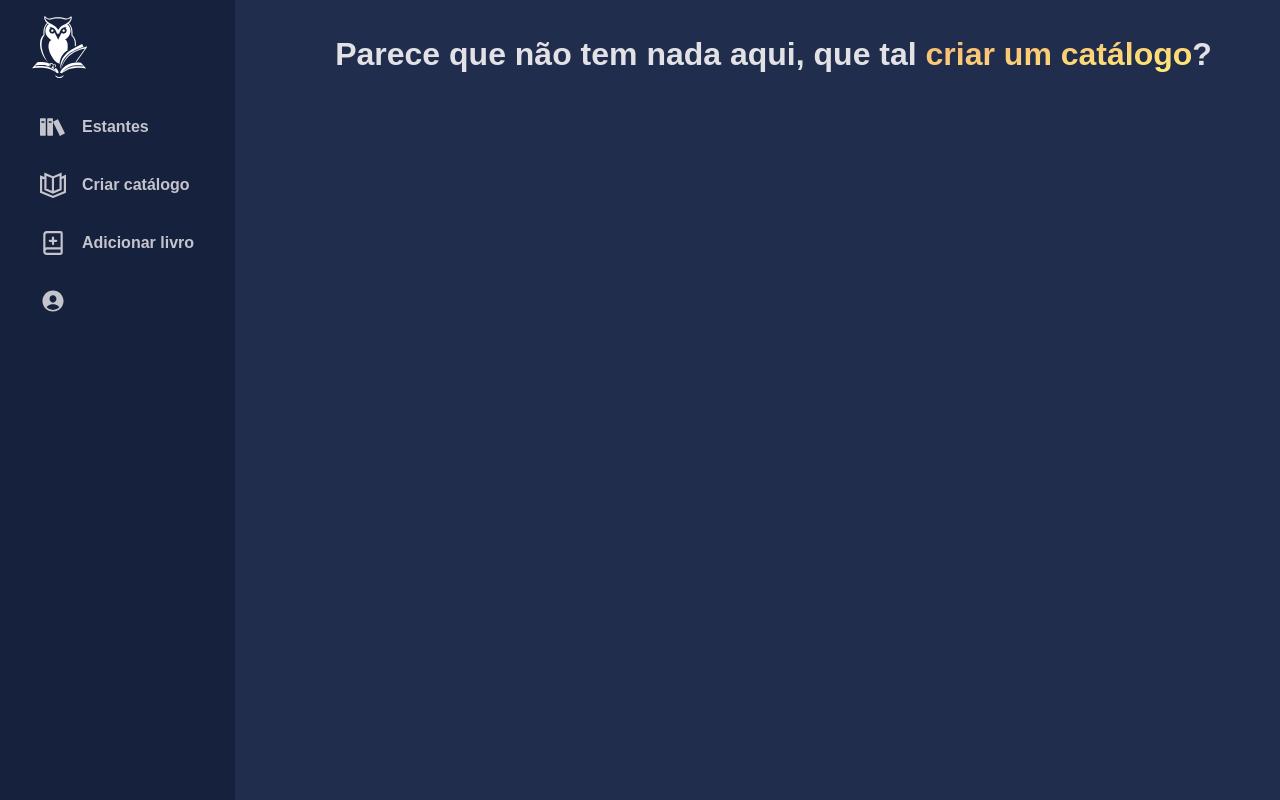
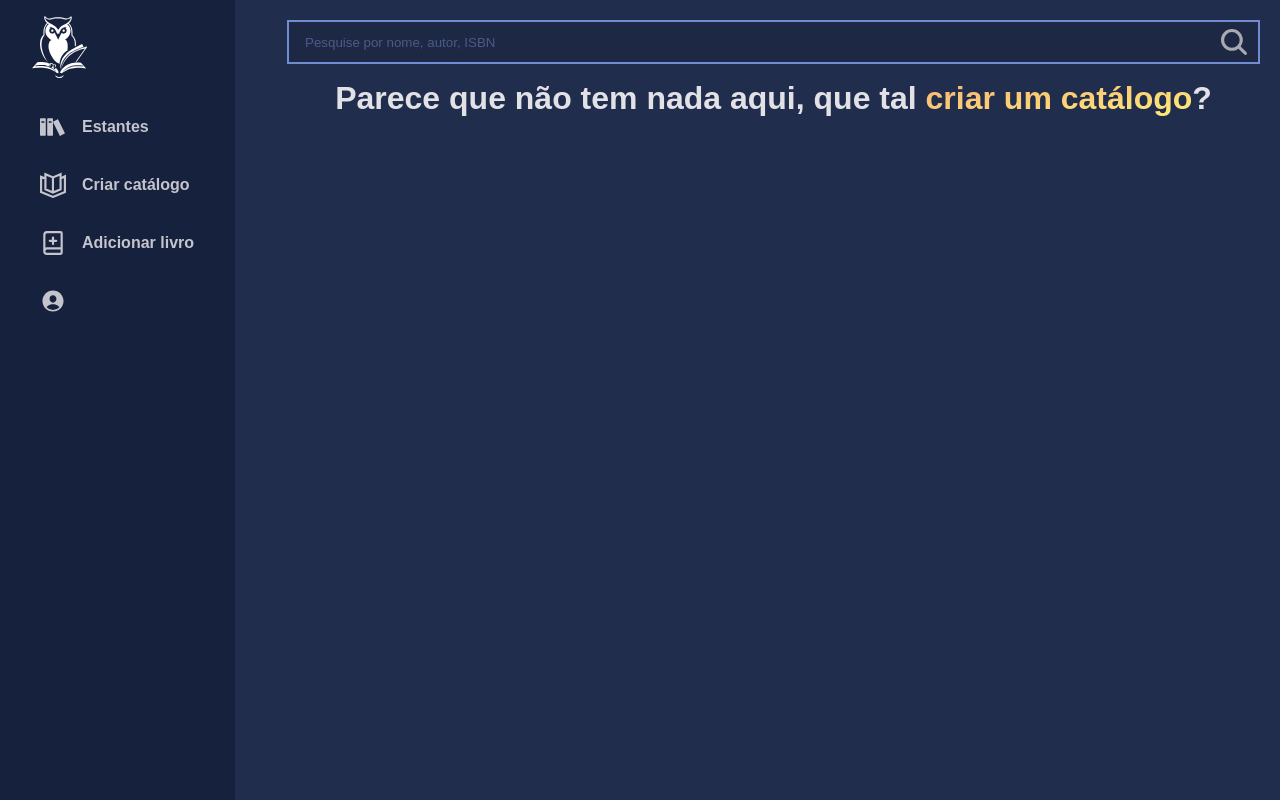
Before and after one commit to rebecaCaroba/direowl-tcc, a React (Vite) app: page /library in a window 1280 px wide. Built offline with nearby package versions, Linux system fonts and the light colour scheme; no server answers.

Commit message:
Desenvolvendo o filtro

```diff
--- a/src/components/ReadingSchedule/index.tsx
+++ b/src/components/ReadingSchedule/index.tsx
@@ -3,7 +3,6 @@ import { FaRegStopCircle } from "react-icons/fa";
 import { useEffect, useRef, useState } from "react";
 import { api } from "../../lib/axios";
 import { AxiosError } from "axios";
-import { RiTimerLine } from "react-icons/ri";
 import './style.scss'
 
 interface TimelineProps {
@@ -151,46 +150,36 @@ export function ReadingSchedule({ bookId }: TimelineProps) {
         return `${hours.toString().padStart(2, '0')}:${minutes.toString().padStart(2, '0')}:${seconds.toString().padStart(2, '0')}`
     }
 
-
-    const formatHours = (minutes: number) => {
-        const h = Math.floor(minutes / 60);
-        const m = Math.round(minutes % 60);
-
-        return `${h}h ${m}min`;
-    }
-
-
     return (
         <>
-            {schedule.length > 0 && (
-                <>
-                    <header>
             <h1>Cronograma</h1>
-                        <span className='timer'>
-                            <RiTimerLine /> {`Total estimado: ${formatHours(schedule[0].total_minutes)}`}
-                        </span>
-                    </header>
-                    {schedule.map((item, index) => (
-                        <section className="timeline" key={index}>
-                            <div className={`timeline-container ${item.is_read ? 'isread' : ''}`}>
-                                <div className="timeline-day">
+            {schedule.length > 0 ? (
+                schedule.map((item, index) => (
+                    <section className="timeline" key={index} >
+                        <div className={`timeline-container ${item.is_read == true ? 'isread' : ''}`}>
+                            <div className="timeline-day ">
                                 <span>Dia</span>
                                 <h1>{item.day}</h1>
                             </div>
-                                <div className="timeline-info">
+                            <div className="timeline-info ">
                                 <div className="timeline-text">
                                     <h2>Página 1 a 5</h2>
                                     <p>Leia por no mínimo {item.minutes_per_day} minutos</p>
                                 </div>
 
                                 <div className="timeline-timer">
-                                        {item.is_read === false ? (
+                                    {item.is_read == false ? (
                                         !isRunning ? (
                                             <button onClick={handleStart}>
                                                 <FaPlayCircle />
                                             </button>
+
                                         ) : (
-                                                <button onClick={() => handleStop(time, item.day, item.dayread_id)}>
+                                            <button onClick={() => handleStop(
+                                                time,
+                                                item.day,
+                                                item.dayread_id,
+                                            )}>
                                                 <FaRegStopCircle />
                                             </button>
                                         )
@@ -205,10 +194,10 @@ export function ReadingSchedule({ bookId }: TimelineProps) {
                         </div>
                         <br /><br />
                     </section>
-                    ))}
+                ))
+            ) : (
+                <h2>Crie uma rotina de leitura :)</h2>
+            )}
         </>
     )
 }
-        </>
-    )
-}
--- a/src/context/CatalogContext.tsx
+++ b/src/context/CatalogContext.tsx
@@ -35,7 +35,7 @@ interface CatalogContextProviderProps {
 
 interface CatalogContextType {
     AddBook: ({ book, CatalogSelect }: AddBookProps) => Promise<void>
-    getCatalogAndBooks: () => Promise<void>
+    getCatalogAndBooks: (searchValue: string) => Promise<void>
     catalogs: CatalogType[]
     isAddBook: boolean
 }
@@ -77,7 +77,6 @@ export function CatalogContextProvider({
                 }
             )
             if (response.data.message) {
-                console.log(response.data.message)
                 TextModalMessage(response.data.message)
                 ShowModalMessage(true)
             }
@@ -94,14 +93,15 @@ export function CatalogContextProvider({
         }
     }
 
-    async function getCatalogAndBooks() {
+    async function getCatalogAndBooks(searchValue: string) {
         const token = localStorage.getItem('token');
 
         try {
             const response = await api.get('get-catalog-and-books', {
                 headers: {
                     Authorization: `Bearer ${token}`
-                }
+                },
+                params: { search: searchValue },
             }
             )
             setCatalogs(response.data.result)
@@ -112,6 +112,7 @@ export function CatalogContextProvider({
             console.error(err)
         }
     }
+
 
     return (
         <CatalogContext.Provider value={{
--- a/src/pages/Library/index.tsx
+++ b/src/pages/Library/index.tsx
@@ -2,23 +2,45 @@ import './style.scss'
 import { BookShelves } from "../../components/BookShelves";
 import { IoSearch } from 'react-icons/io5';
 import { CatalogContext } from '../../context/CatalogContext';
-import { useContext, useEffect } from 'react';
+import { useContext, useEffect, useState } from 'react';
 import { UserContext } from '../../context/UserContext.tsx';
 import { Link } from 'react-router-dom';
+import { useForm } from 'react-hook-form'
+import { zodResolver } from '@hookform/resolvers/zod'
+import * as z from 'zod'
+
+const SearchFormSchema = z.object({
+    search: z.string()
+})
+
+type SearchInputs = z.infer<typeof SearchFormSchema>
 
 export function Library() {
+    const {
+        register,
+        handleSubmit,
+    } = useForm<SearchInputs>({
+        resolver: zodResolver(SearchFormSchema),
+    })
 
     const { getCatalogAndBooks, catalogs } = useContext(CatalogContext)
     const { user } = useContext(UserContext)
+    const [searchValue, setSearchValue] = useState<string>('show')
 
     useEffect(() => {
         async function fetchData() {
-            if (user) {
-                await getCatalogAndBooks()
+            if (user && searchValue) {
+                await getCatalogAndBooks(searchValue)
             }
         }
         fetchData()
-    }, [user])
+    }, [user, searchValue])
+
+    function handleSearchCatalog(data: SearchInputs) {
+        const searchValue = data.search.toLowerCase()
+
+        setSearchValue(searchValue || 'show')
+    }
 
     const categories = catalogs.reduce((acc, item) => {
         if (!acc[item.catalog_name]) {
@@ -34,28 +56,29 @@ export function Library() {
 
     const hasCategories = Object.keys(categories).length > 0
 
-    if (!hasCategories) {
-        return (
-            <div className='no-categories'>
-                <h1>Parece que não tem nada aqui, que tal <Link className='text-yellow' to='create-catalog'>criar um catálogo</Link>? </h1>
-            </div>
-        )
-    }
-
-    console.log("catalog", catalogs)
-
     return (
         <div>
             <header className="library-header">
-                <form className="library-searchform">
+                <form onSubmit={handleSubmit(handleSearchCatalog)} className="library-searchform">
                     <button type="submit">
                         <IoSearch size={32} />
                     </button>
-                    <input type="text" autoComplete="off" name="search" id="search" placeholder="Pesquise por nome, autor, ISBN" />
+                    <input
+                        type="text"
+                        autoComplete="off"
+                        id="search"
+                        placeholder="Pesquise por nome, autor, ISBN"
+                        {...register('search')}
+                    />
                 </form>
-
             </header>
-            <BookShelves categories={categories} />
+            {!hasCategories ? (
+                <div className='no-categories'>
+                    <h1>Parece que não tem nada aqui, que tal <Link className='text-yellow' to='create-catalog'>criar um catálogo</Link>? </h1>
+                </div>
+            ) : (
+                <BookShelves categories={categories} />
+            )}
         </div>
     )
 }
```
Lines whose indentation alone changed are shown as unchanged.
